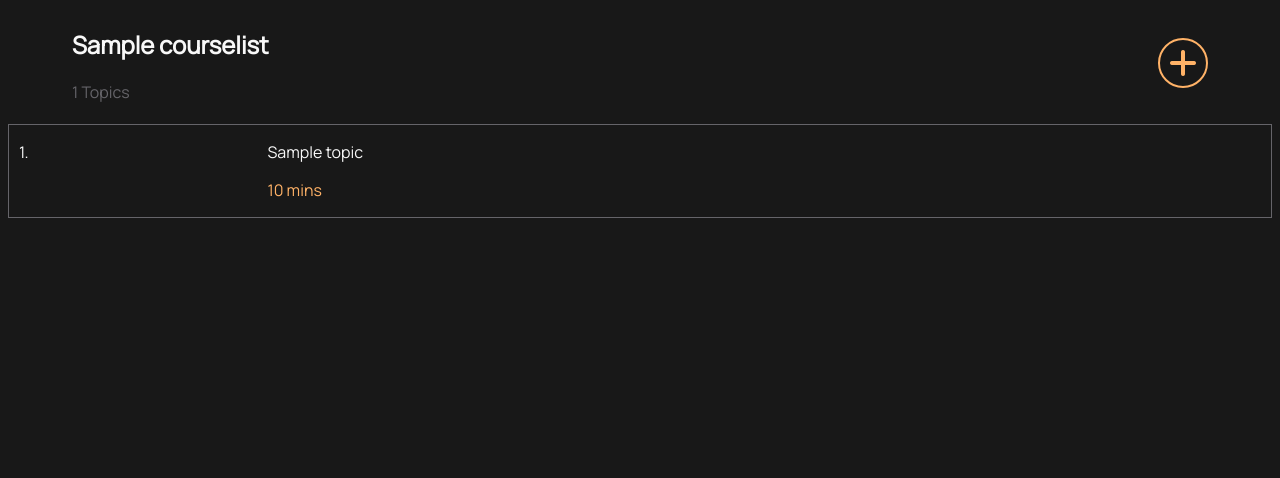
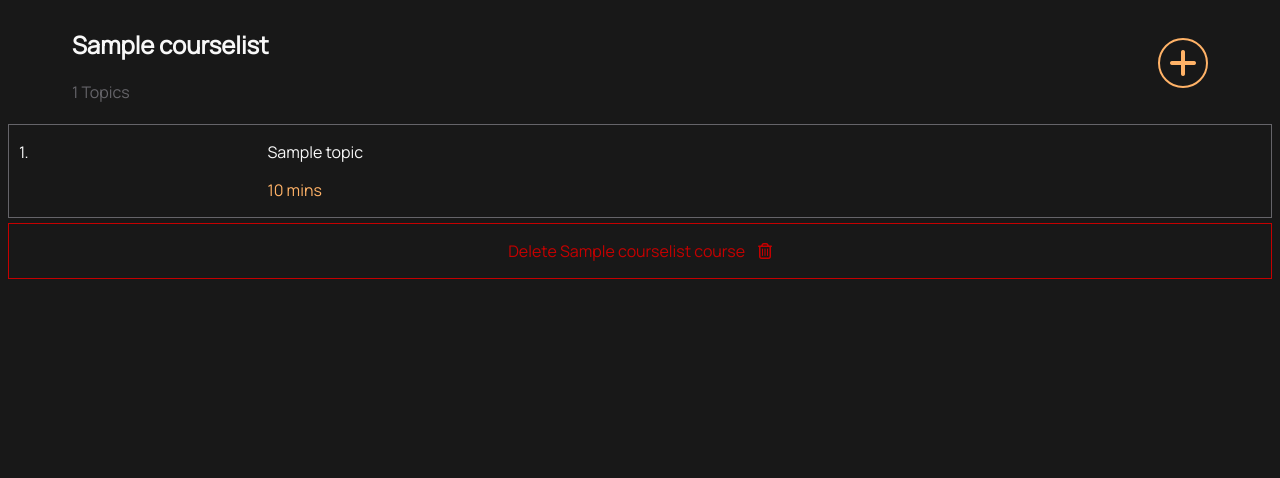
Before and after one commit to Uthmanbello/courses, a Django app: page /courses/1/ in a window 1280 px wide. Shown: the top 478 px of the page. Run offline with Django 4.2, Linux system fonts and the light colour scheme; tables that the repository leaves empty hold one stand-in row (values such as "Sample post"); some libraries are stand-ins or nearby versions.

Commit message:
Add delete button for courses

```diff
--- a/src/courses/courselist/templates/base.html
+++ b/src/courses/courselist/templates/base.html
@@ -202,6 +202,19 @@
             flex-basis: 80%;
         }
 
+        .delete-course {
+            border: 1px solid rgb(197, 0, 0);
+            color: rgb(197, 0, 0);
+            justify-content: center;
+            margin: auto;
+            padding: auto;
+        }
+
+        .delete-course:hover {
+            color: #181818;
+            background-color: rgb(197, 0, 0);
+        }
+
         .footer-icons {
             justify-content: space-between;
             align-items: center;
--- a/src/courses/courselist/templates/course_detail.html
+++ b/src/courses/courselist/templates/course_detail.html
@@ -19,6 +19,9 @@
             </div>
         </li>
         {% endfor %}
+        <li class="row topic-item delete-course">
+                <p>Delete {{ course.name }} course &nbsp;&nbsp;&nbsp;<i class="fa-regular fa-trash-can"></i></p>
+        </li>
     </ol>
 
     <div class="empty"></div>
```
